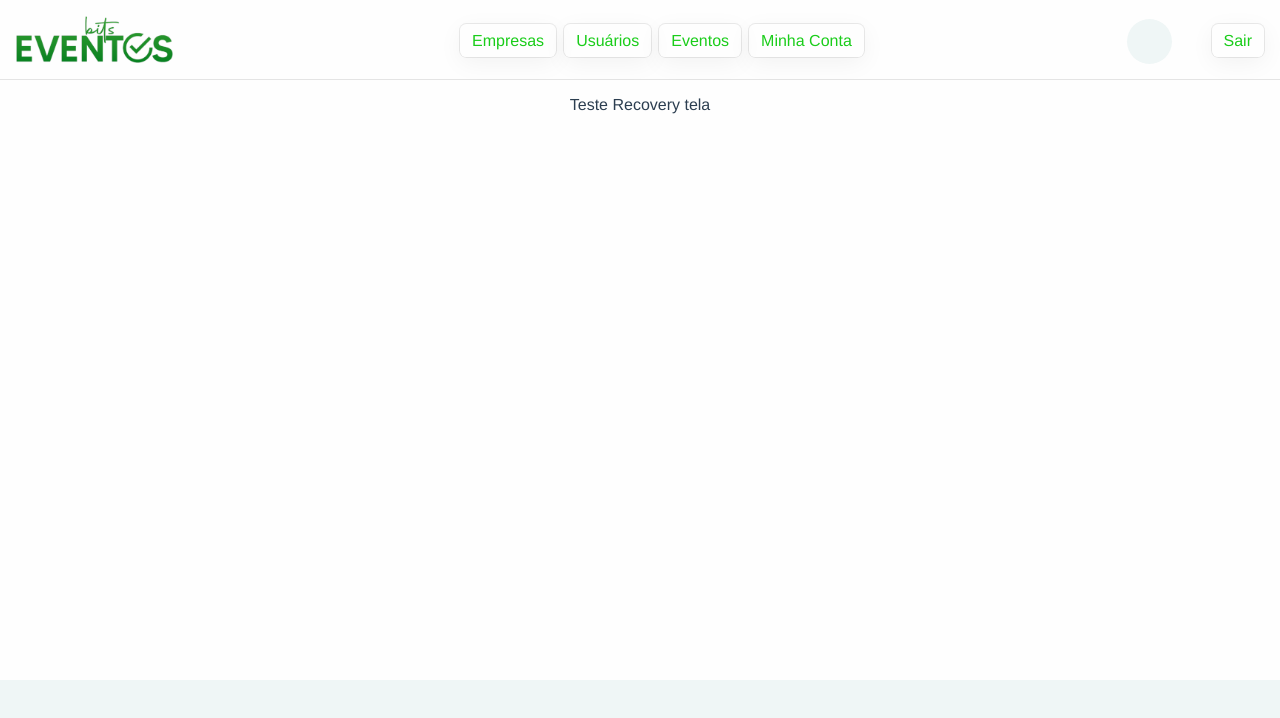
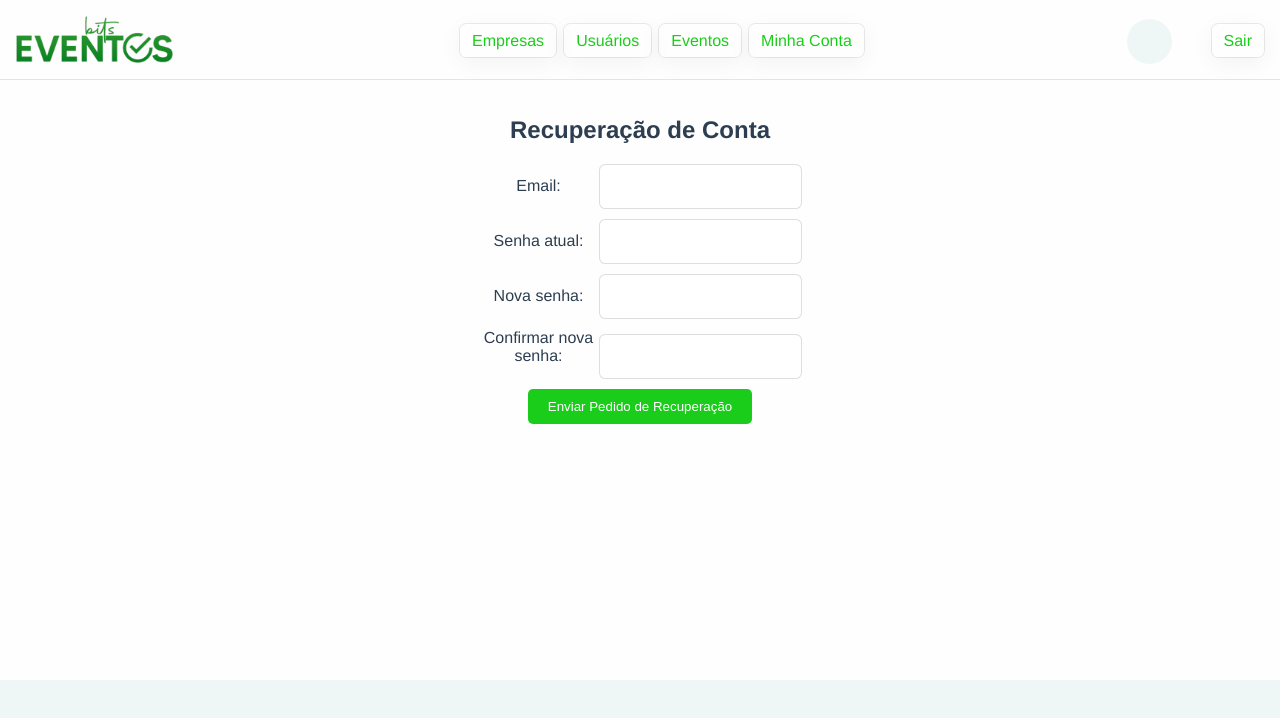
Before and after one commit to caiocgmspi/bits-events-frontend, a Vue app: page /my-account/recovery in a window 1280 px wide. Shown: the top 718 px of the page. Built offline with nearby package versions, Linux system fonts and the light colour scheme.

Commit message:
Finalizado Layout de Recuperação de Conta

```diff
--- a/src/components/pages/accounts/RecoveryAccount.vue
+++ b/src/components/pages/accounts/RecoveryAccount.vue
@@ -1,16 +1,82 @@
-<script setup>
-</script>
+<template>
+    <div class="RecoveryAccount">
+      <h2>Recuperação de Conta</h2>
+      <form @submit.prevent="enviarPedidoRecuperacao">
+        <div class="form-group">
+          <label class="email">Email:</label>
+          <input type="email" v-model="email">
+        </div>
+        <div class="form-group">
+          <label class="senha">Senha atual:</label>
+          <input type="password" v-model="senha">
+        </div>
+        <div class="form-group">
+          <label class="nova-senha">Nova senha:</label>
+          <input type="password" v-model="novaSenha">
+        </div>
+        <div class="form-group">
+          <label class="confirmar-senha">Confirmar nova senha:</label>
+          <input type="password" v-model="confirmarNovaSenha">
+        </div>
 
-<template>
+        <button type="submit" class="submit">Enviar Pedido de Recuperação</button>
+      </form>
+    </div>
+  </template>
 
-Teste Recovery tela
-<div class="RecoveryAccount">
+  <script>
+  import { ref } from 'vue';
 
+  export default {
+    setup() {
+      const email = ref('');
+      const senha = ref('');
+      const novaSenha = ref('');
+      const confirmarNovaSenha = ref('');
 
+      const enviarPedidoRecuperacao = () => {
+        console.log('Pedido de recuperação de conta enviado!');
+      };
 
-</div>
+      return {
+        email,
+        senha,
+        novaSenha,
+        confirmarNovaSenha,
+        enviarPedidoRecuperacao
+      };
+    }
+  };
+  </script>
 
-</template>
+  <style scoped>
+  .RecoveryAccount {
+    text-align: center;
+    margin: 20px;
+  }
 
-<style scoped>
-</style>
+  .form-group {
+    margin-bottom: 10px;
+  }
+
+  .email,
+  .senha,
+  .nova-senha,
+  .confirmar-senha {
+    display: inline-block;
+    width: 120px;
+  }
+
+  .submit {
+    background-color: rgb(26, 205, 26);
+    color: white;
+    border: none;
+    padding: 10px 20px;
+    border-radius: 5px;
+    cursor: pointer;
+  }
+
+  .submit:hover {
+    background-color: #1a9a1a;
+  }
+  </style>
```
